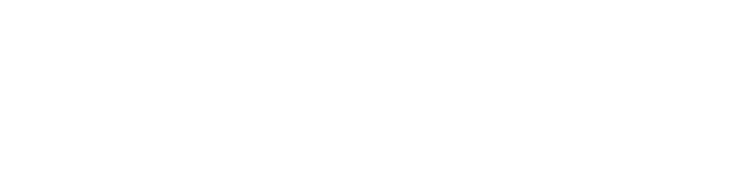
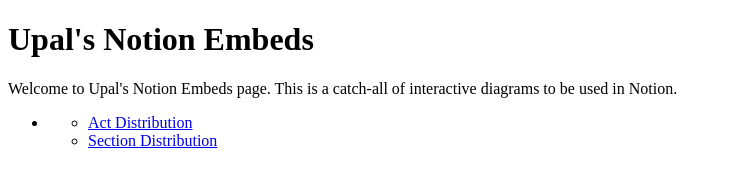
Before and after one commit to upalbhattacharya/notion_embeds, a plain HTML site: page index.html in a window 1280 px wide. Shown: the whole page, without its empty margins (0-731 px from the left). Drawn offline with Linux system fonts and the light colour scheme.

Commit message:
Updated index.html

```diff
--- a/index.html
+++ b/index.html
@@ -1,13 +1,28 @@
 <!DOCTYPE html>
+<html>
+<head>
+    <title>Notion Embeds</title>
+</head>
 
-<html class="writer-html5", lang="en" >
 <body>
-    <title> Notion Embeds</title>
-    <link title="DHC var_1 Act Distribution"
-          href="DHC/variations/var_1/dhc_var_1_act_distribution.html"/>
+    <h1>Upal's Notion Embeds</h1>
 
-    <link title="DHC var_1 Section Distribution"
-          href="DHC/variations/var_1/dhc_var_1_section_distribution.html"/>
+    <p>Welcome to Upal's Notion Embeds page. This is a catch-all of interactive
+    diagrams to be used in Notion.
+    </p>
+    <ul>
+        <li>
+            <ul>
+                <li><a
+                        href="DHC/variations/var_1/dhc_var_1_act_distribution.html">
+                        Act Distribution</a></li>
+
+                <li><a
+                        href="DHC/variations/var_1/dhc_var_1_section_distribution.html">
+                        Section Distribution</a></li>
+            </ul>
+        </li>
+    <ul>
 
 </body>
 </html>
```
